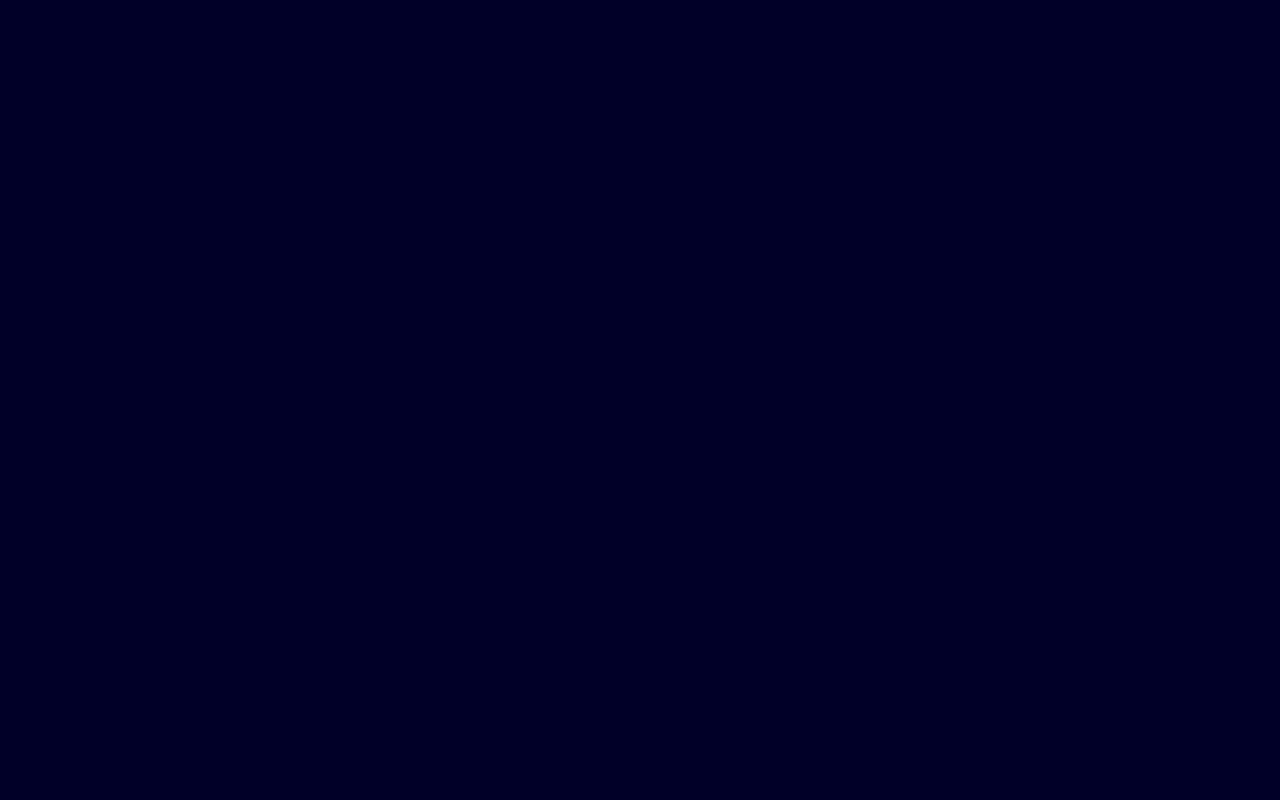
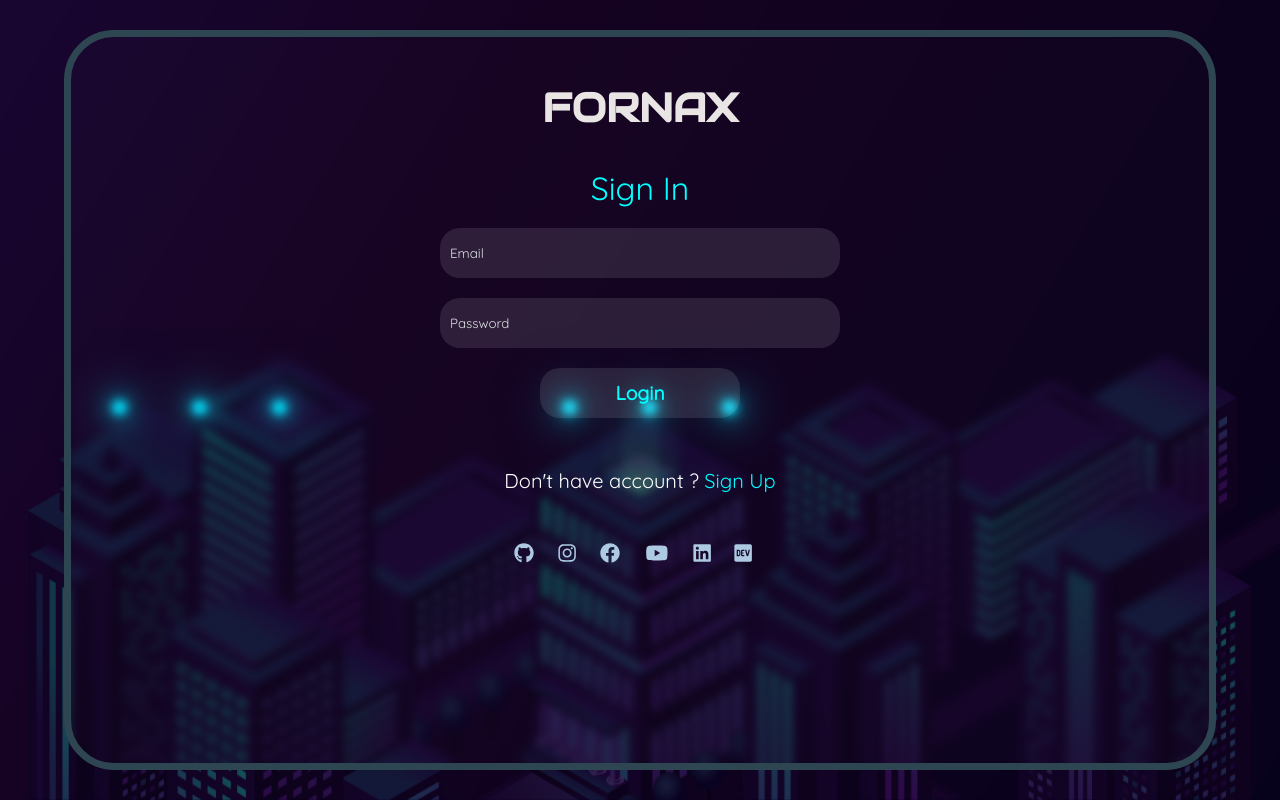
Before and after one commit to nancy1603/Fornax, a React (Create React App) app: page /signin in a window 1280 px wide. Before the commit this address had no page. Built offline with nearby package versions, Linux system fonts and the light colour scheme.

Commit message:
route updated

```diff
--- a/src/App.js
+++ b/src/App.js
@@ -1,7 +1,8 @@
 import Home from "./Home";
 import {BrowserRouter as Router,Route,Routes} from "react-router-dom";
-
 import PreLoader from "./PreLoader";
+import SignIn from "./SignIn";
+import SignUp from "./SignUp";
 
 
 
@@ -14,6 +15,10 @@ function App() {
          <Routes>
          <Route exact path="/" element={<Home />}>
              </Route>
+             <Route exact path="/signin" element={<SignIn />}>
+             </Route>
+             <Route exact path="/signup" element={<SignUp />}>
+             </Route>
              <Route exact path="/preloader" element={<PreLoader />}>
              </Route>
          </Routes>
--- a/src/Navbar.js
+++ b/src/Navbar.js
@@ -1,4 +1,4 @@
-
+import {Link} from "react-router-dom";
 import { faBars } from '@fortawesome/free-solid-svg-icons';
 import { FontAwesomeIcon } from "@fortawesome/react-fontawesome";
 
@@ -19,7 +19,7 @@ function Navbar() {
         <li><a href="#timeline">Timeline</a></li>
         <li><a href="#team">Team</a></li>
         <li><a href="#logout">Logout</a></li>
-
+         <li><Link to="/signin">SignIn</Link></li>
     </ul>
     </div>
 
--- a/src/SignIn.js
+++ b/src/SignIn.js
@@ -1,6 +1,6 @@
 
 import {Link} from "react-router-dom";
-import Footers from "./Footers";
+import Footer from "./Footer";
 const SignIn = () => {
     return(
         <div className="sign">
@@ -32,7 +32,7 @@ const SignIn = () => {
            <div className="footer"> <p>Don't have account ?<span><Link to="/signup">  Sign Up</Link></span></p></div>
 
     </div>
-    <Footers />
+    <Footer />
     </div>
     </div>
     );
--- a/src/SignUp.js
+++ b/src/SignUp.js
@@ -1,5 +1,5 @@
 import {Link} from "react-router-dom";
-import Footers from "./Footers";
+import Footer from "./Footer";
 const SignUp = () => {
     return (
         <div className="sign">
@@ -34,7 +34,7 @@ const SignUp = () => {
            <div className="footer"> <p>Already have account ?<span><Link to="/signin">  Sign In</Link></span></p></div>
 
     </div>
-    <Footers />
+    <Footer />
     </div>
     </div>
      );
```
